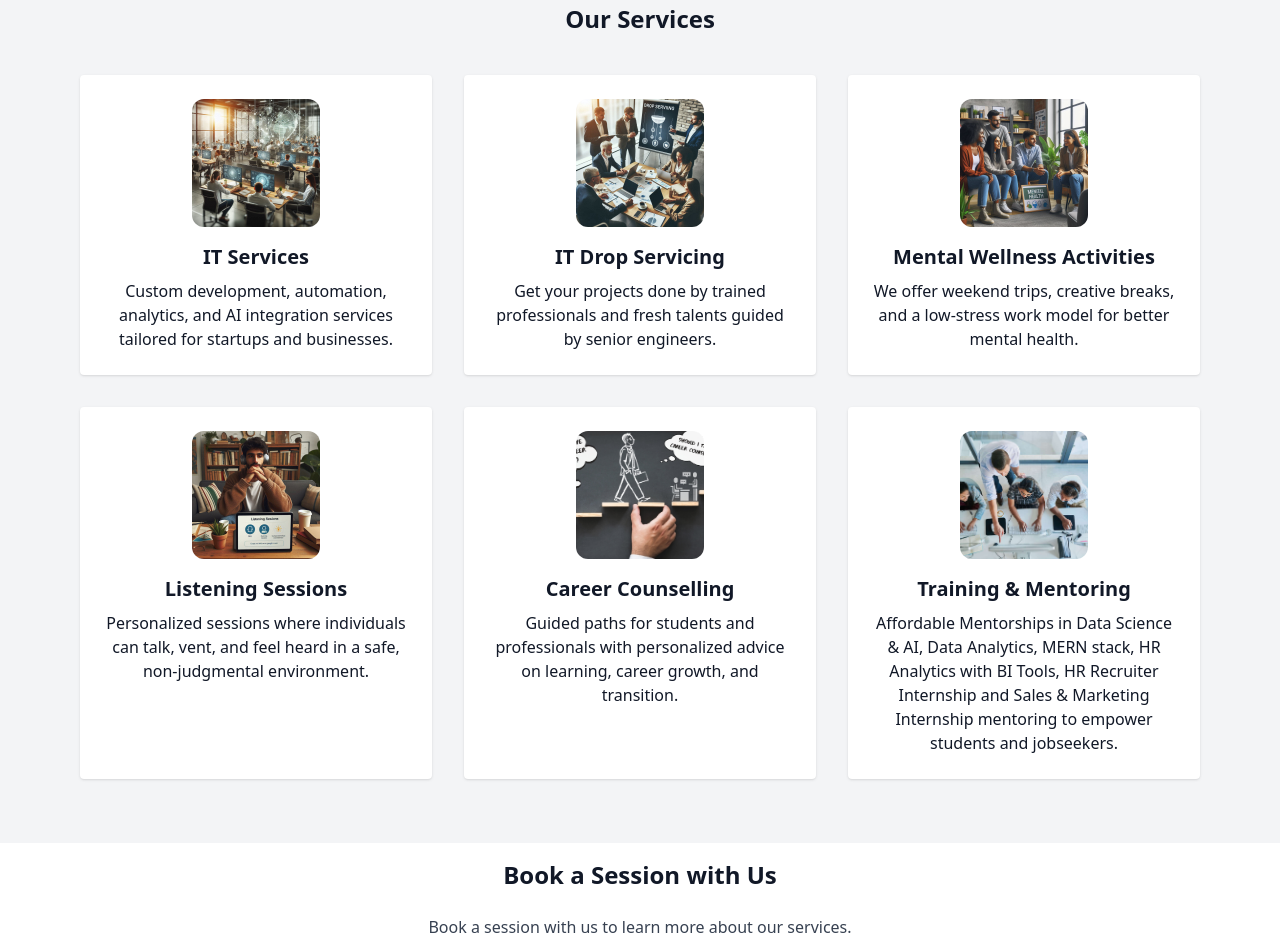
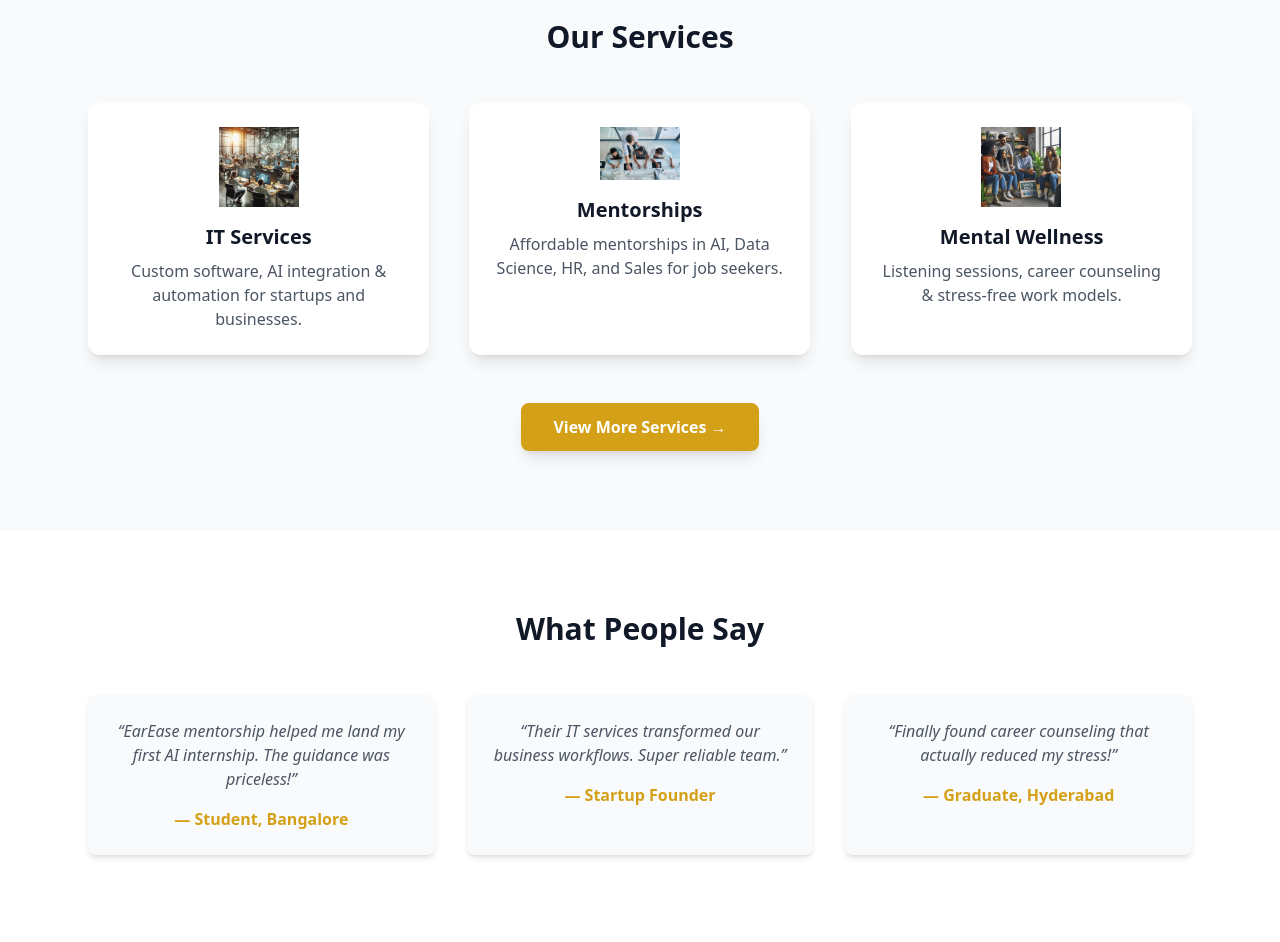
Before and after one commit to ashwanthlonely/eareasetech-website, a plain HTML site: page index.html in a window 1280 px wide. Shown: the part 809-1751 px from the top of the page. Drawn offline with nearby package versions, Linux system fonts and the light colour scheme.

Commit message:
adjusted card transitions

```diff
--- a/index.html
+++ b/index.html
@@ -1,5 +1,8 @@
 <!DOCTYPE html>
 <html lang="en">
+<!-- AOS Animations -->
+<link href="https://unpkg.com/aos@2.3.1/dist/aos.css" rel="stylesheet">
+
 <head>
   <link rel="icon" href="assets/favicon.ico" />
   <meta charset="UTF-8" />
@@ -70,7 +73,7 @@
   </script>
 
   <!-- Hero Section -->
-  <section class="bg-gradient-to-r from-yellow-300 to-yellow-500 text-white py-20">
+  <section class="bg-gradient-to-r from-yellow-400 to-yellow-600 text-white py-20">
     <div class="max-w-5xl mx-auto text-center px-4">
       <h2 class="text-4xl font-extrabold">Building Future with Innovations</h2>
       <p class="mt-4 text-xl">Stress-Free IT Solutions, Mentorship & Services for Fresh Talent</p>
@@ -91,58 +94,61 @@
   </section>
 
   <!-- Services Section -->
-  <!-- Services Section -->
-  <section id="services" class="py-16">
-    <div class="max-w-6xl mx-auto px-4">
-      <h3 class="text-2xl font-bold text-center mb-10">Our Services</h3>
-      <div class="grid md:grid-cols-3 gap-8">
+ <!-- SERVICES -->
+<section id="services" class="py-20 bg-gray-50">
+  <div class="max-w-6xl mx-auto px-6 text-center">
+    <h2 class="text-3xl font-bold mb-12">Our Services</h2>
+    <div class="grid md:grid-cols-3 gap-10">
+      <div class="bg-white p-6 rounded-xl shadow-lg custom-transition" data-aos="zoom-in">
+        <img src="assets/itservices.png" alt="IT Services" class="w-20 mx-auto mb-4" />
+        <h3 class="text-xl font-semibold">IT Services</h3>
+        <p class="mt-2 text-gray-600">Custom software, AI integration & automation for startups and businesses.</p>
+      </div>
 
-        <!-- IT Services -->
-        <div class="bg-white p-6 rounded shadow custom-transition text-center">
-          <img src="assets/itservices.png" alt="IT Services" class="w-32 h-32 mx-auto rounded-xl mb-4 object-cover" />
-          <h4 class="text-xl font-semibold mb-2">IT Services</h4>
-          <p>Custom development, automation, analytics, and AI integration services tailored for startups and businesses.</p>
-        </div>
+      <div class="bg-white p-6 rounded-xl shadow-lg custom-transition" data-aos="zoom-in" data-aos-delay="200">
+        <img src="assets/mentoring.png" alt="Mentorship" class="w-20 mx-auto mb-4" />
+        <h3 class="text-xl font-semibold">Mentorships</h3>
+        <p class="mt-2 text-gray-600">Affordable mentorships in AI, Data Science, HR, and Sales for job seekers.</p>
+      </div>
 
-        <!-- IT Drop Servicing -->
-        <div class="bg-white p-6 rounded shadow custom-transition text-center">
-          <img src="assets/dropservicing.png" alt="IT Drop Servicing" class="w-32 h-32 mx-auto rounded-xl mb-4 object-cover" />
-          <h4 class="text-xl font-semibold mb-2">IT Drop Servicing</h4>
-          <p>Get your projects done by trained professionals and fresh talents guided by senior engineers.</p>
-        </div>
-
-        <!-- Mental Wellness Activities -->
-        <div class="bg-white p-6 rounded shadow custom-transition text-center">
-          <img src="assets/wellness.png" alt="Mental Wellness" class="w-32 h-32 mx-auto rounded-xl mb-4 object-cover" />
-          <h4 class="text-xl font-semibold mb-2">Mental Wellness Activities</h4>
-          <p>We offer weekend trips, creative breaks, and a low-stress work model for better mental health.</p>
-        </div>
-
-        <!-- Listening Sessions -->
-        <div class="bg-white p-6 rounded shadow custom-transition text-center">
-          <img src="assets/listening.png" alt="Listening Sessions" class="w-32 h-32 mx-auto rounded-xl mb-4 object-cover" />
-          <h4 class="text-xl font-semibold mb-2">Listening Sessions</h4>
-          <p>Personalized sessions where individuals can talk, vent, and feel heard in a safe, non-judgmental environment.</p>
-        </div>
-
-        <!-- Career Counselling -->
-        <div class="bg-white p-6 rounded shadow custom-transition text-center">
-          <img src="assets/counselling.png" alt="Career Counselling" class="w-32 h-32 mx-auto rounded-xl mb-4 object-cover" />
-          <h4 class="text-xl font-semibold mb-2">Career Counselling</h4>
-          <p>Guided paths for students and professionals with personalized advice on learning, career growth, and transition.</p>
-        </div>
-
-        <!-- Training & Mentoring -->
-        <div class="bg-white p-6 rounded shadow custom-transition text-center">
-          <img src="assets/mentoring.png" alt="Training and Mentoring" class="w-32 h-32 mx-auto rounded-xl mb-4 object-cover" />
-          <h4 class="text-xl font-semibold mb-2">Training & Mentoring</h4>
-          <p>Affordable Mentorships in Data Science & AI, Data Analytics, MERN stack, HR Analytics with BI Tools, HR Recruiter Internship and  Sales & Marketing Internship mentoring to empower students and jobseekers.</p>
-        </div>
-
+      <div class="bg-white p-6 rounded-xl shadow-lg custom-transition" data-aos="zoom-in" data-aos-delay="400">
+        <img src="assets/wellness.png" alt="Wellness" class="w-20 mx-auto mb-4" />
+        <h3 class="text-xl font-semibold">Mental Wellness</h3>
+        <p class="mt-2 text-gray-600">Listening sessions, career counseling & stress-free work models.</p>
       </div>
     </div>
-  </section>
 
+    <!-- Button for more services -->
+    <div class="mt-12">
+      <a href="our-services.html"
+         class="inline-block bg-[#D4A017] text-white px-8 py-3 rounded-lg font-semibold shadow-lg hover:bg-yellow-600 transition">
+        View More Services →
+      </a>
+    </div>
+  </div>
+</section>
+
+
+<!-- TESTIMONIALS -->
+<section class="py-20 bg-white">
+  <div class="max-w-6xl mx-auto px-6 text-center">
+    <h2 class="text-3xl font-bold mb-12">What People Say</h2>
+    <div class="grid md:grid-cols-3 gap-8">
+      <div class="p-6 rounded-lg shadow-md bg-gray-50" data-aos="fade-up">
+        <p class="italic text-gray-600">“EarEase mentorship helped me land my first AI internship. The guidance was priceless!”</p>
+        <h4 class="mt-4 font-semibold text-[#D4A017]">— Student, Bangalore</h4>
+      </div>
+      <div class="p-6 rounded-lg shadow-md bg-gray-50" data-aos="fade-up" data-aos-delay="200">
+        <p class="italic text-gray-600">“Their IT services transformed our business workflows. Super reliable team.”</p>
+        <h4 class="mt-4 font-semibold text-[#D4A017]">— Startup Founder</h4>
+      </div>
+      <div class="p-6 rounded-lg shadow-md bg-gray-50" data-aos="fade-up" data-aos-delay="400">
+        <p class="italic text-gray-600">“Finally found career counseling that actually reduced my stress!”</p>
+        <h4 class="mt-4 font-semibold text-[#D4A017]">— Graduate, Hyderabad</h4>
+      </div>
+    </div>
+  </div>
+</section>
 
   <!-- Booking Section -->
 <section id="booking" class="py-4 bg-white">
@@ -208,6 +214,13 @@
 
     </div>
   </footer>
+<script src="https://unpkg.com/aos@2.3.1/dist/aos.js"></script>
+<script>
+  AOS.init({
+    duration: 1000,   // animation duration (ms)
+    once: true,       // whether animation should happen only once
+  });
+</script>
 
 </body>
 </html>
```
Also changed, not shown: reindex.html (added, +181 -0 lines).
